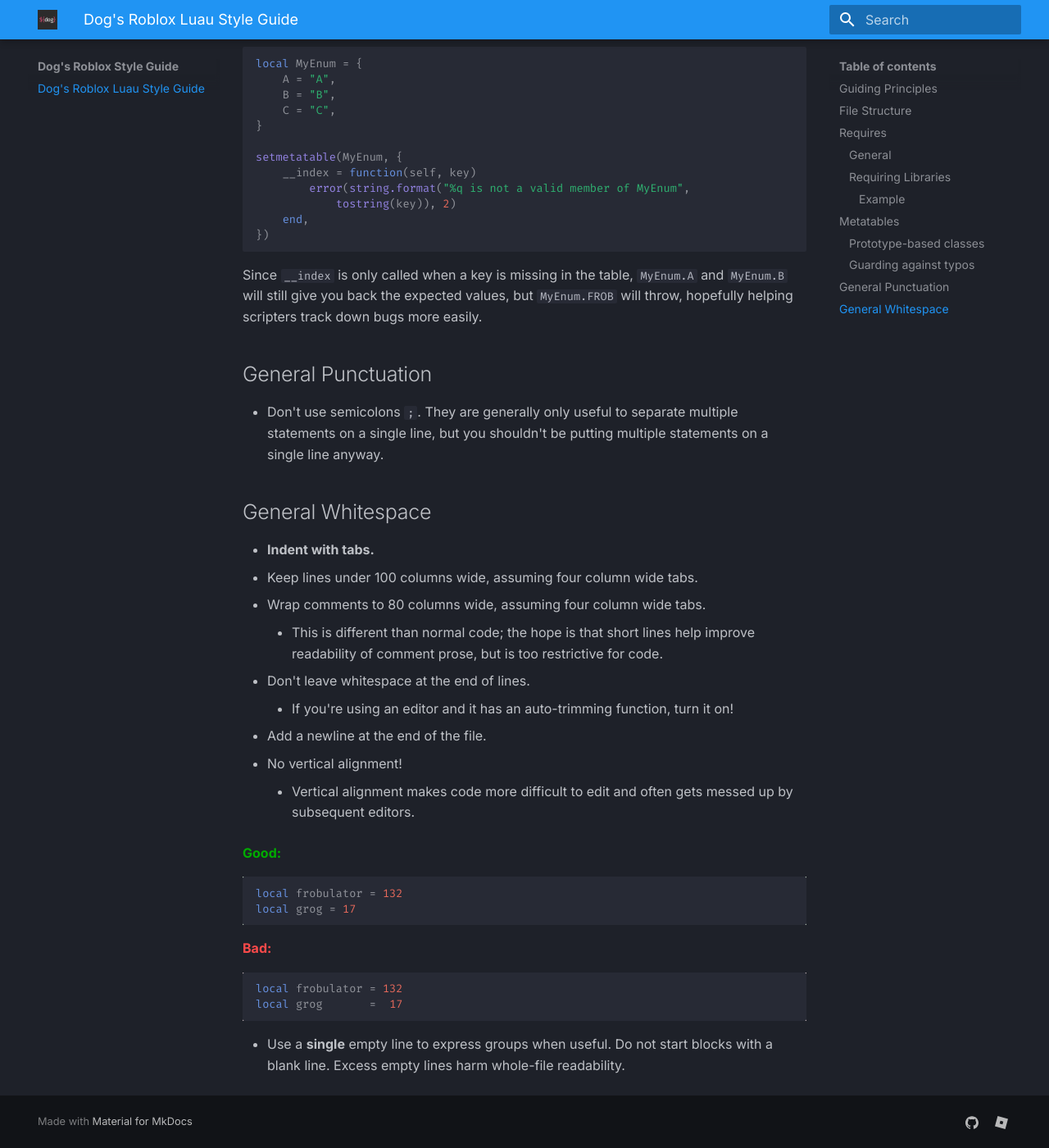
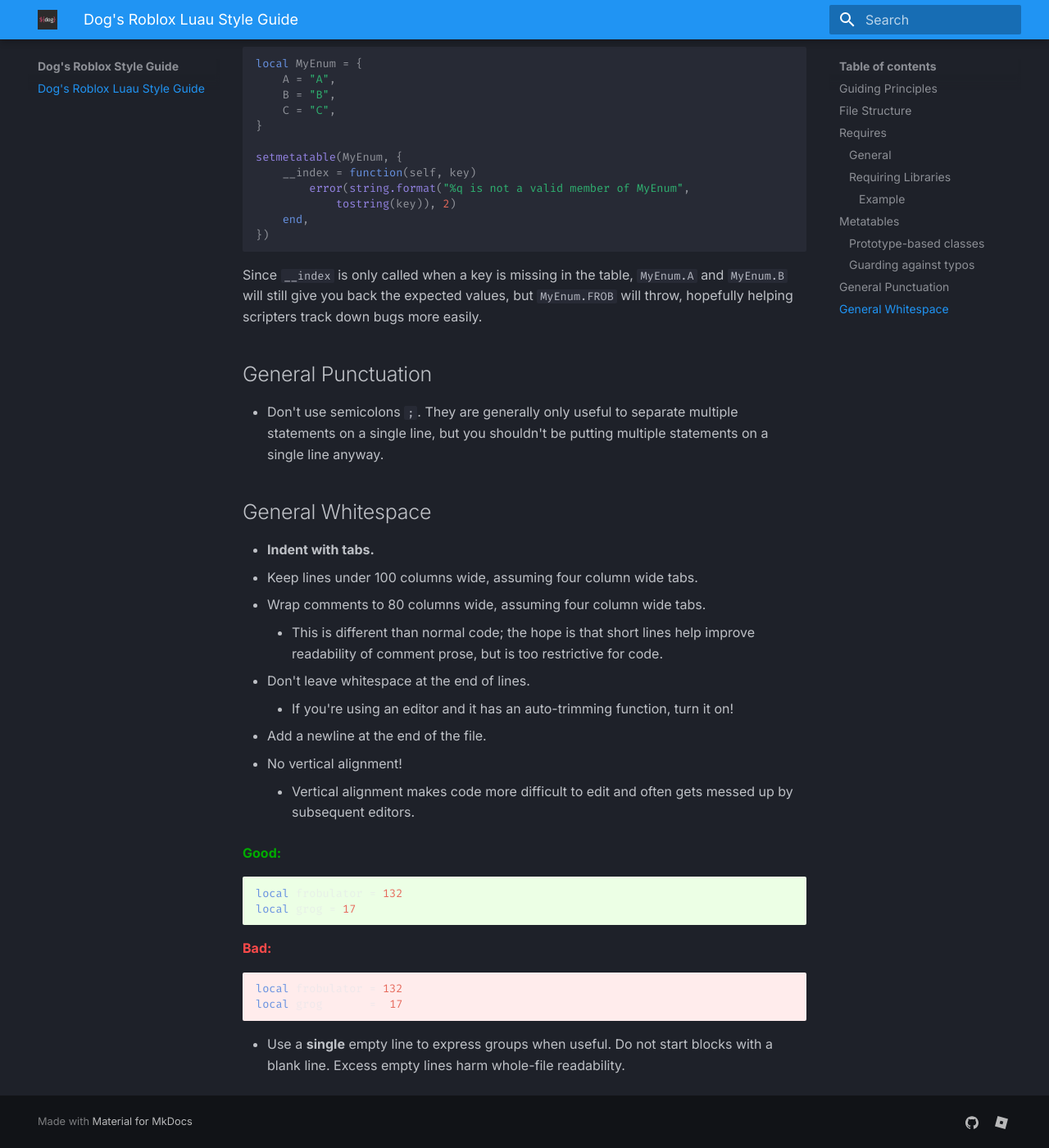
Before and after one commit to dgxo/dgxo.github.io, an MkDocs documentation site: the page built from docs/index.md, in a window 1280 px wide and 1400 px high, scrolled down 4955 px. Shown: the whole window at 82% size. Built offline with MkDocs 1.6.1 and Material for MkDocs 9.7.7, drawn with Linux system fonts in a browser that asks for light colours.

Commit message:
fix css again - i hope nobody looks through my commits

```diff
--- a/docs/stylesheets/good-bad.css
+++ b/docs/stylesheets/good-bad.css
@@ -4,7 +4,7 @@
 	margin-bottom: 0;
 }
 
-.md-typeset .style-good + .highlight {
+.md-typeset .style-good + .highlight code {
 	margin-top: 0;
 	background-color: #ecffe5;
 }
@@ -15,7 +15,7 @@
 	margin-bottom: 0;
 }
 
-.md-typeset .style-bad + .highlight {
+.md-typeset .style-bad + .highlight code {
 	margin-top: 0;
 	background-color: #ffecec;
 }
@@ -26,7 +26,7 @@
 	margin-bottom: 0;
 }
 
-.md-typeset .style-exception + .highlight {
+.md-typeset .style-exception + .highlight code {
 	margin-top: 0;
 	background-color: #fffaf1;
 }
```
